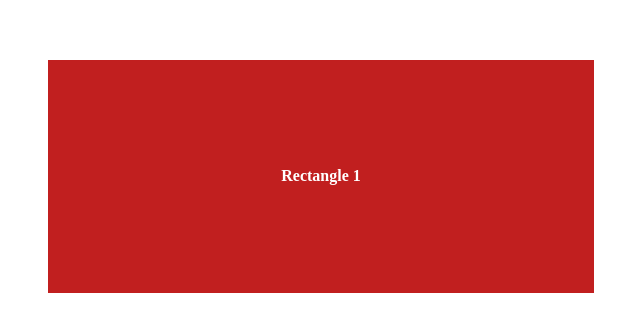
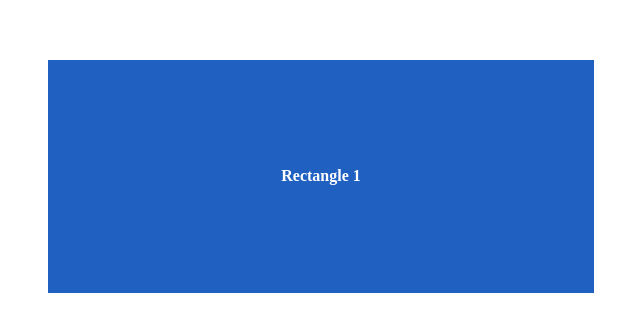
Before and after one commit to 938923794793740913/figma-tokens-demo, a website: page index.html in a window 1280 px wide. Shown: the part 224-556 px from the top of the page, without its empty margins (319-959 px from the left). Drawn offline with Linux system fonts and the light colour scheme.

Commit message:
feat(sync): Live synced updated design from new Figma canvas 🚀

```diff
--- a/index.html
+++ b/index.html
@@ -18,6 +18,6 @@
   </style>
 </head>
 <body>
-  <div class="subnode-shape" style="width: 546.0px; height: 233.0px; background-color: rgba(193, 31, 31, 1.0); border-radius: 0px; margin: 10px; display: flex; justify-content: center; align-items: center;"><span style="color: #ffffff; font-weight: 600;">Rectangle 1</span></div>
+  <div class="subnode-shape" style="width: 546.0px; height: 233.0px; background-color: rgba(31, 96, 193, 1.0); border-radius: 0px; margin: 10px; display: flex; justify-content: center; align-items: center;"><span style="color: #ffffff; font-weight: 600;">Rectangle 1</span></div>
 </body>
 </html>
```
